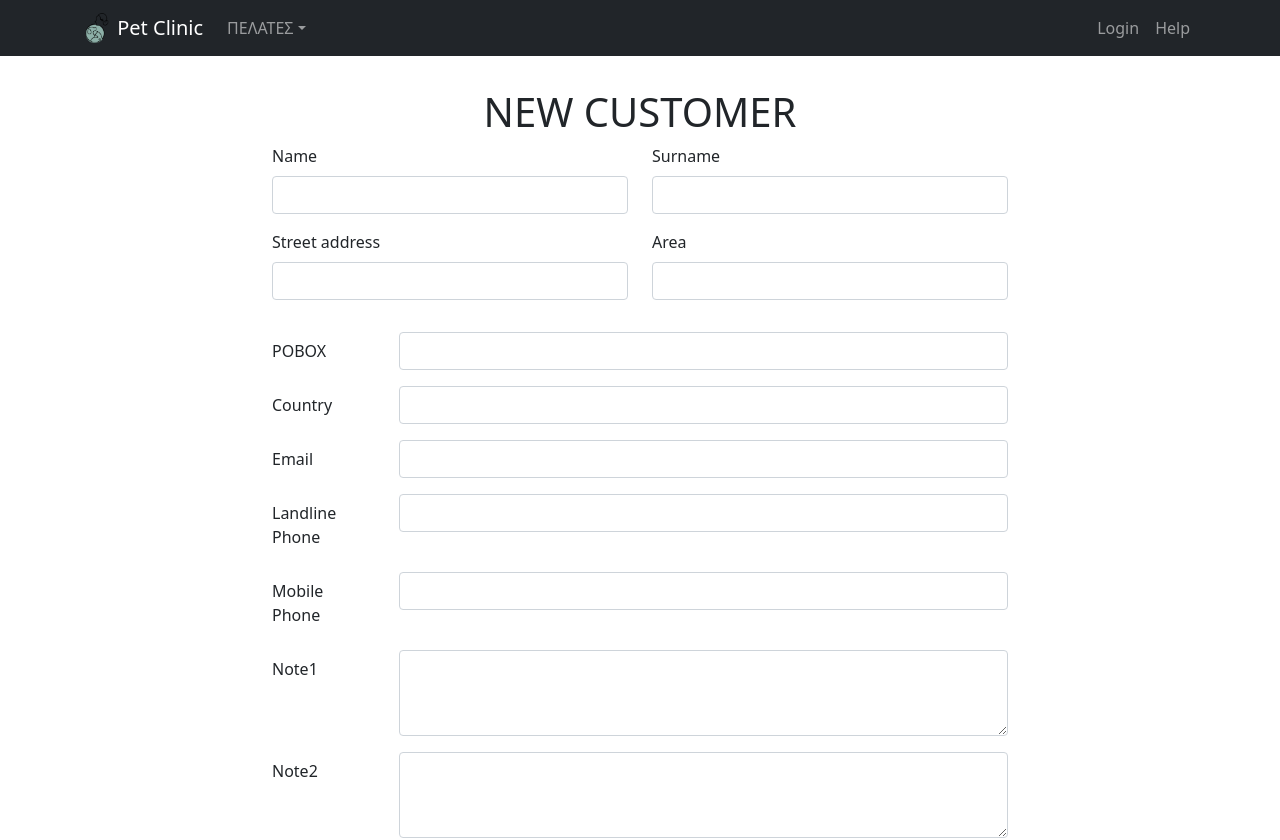
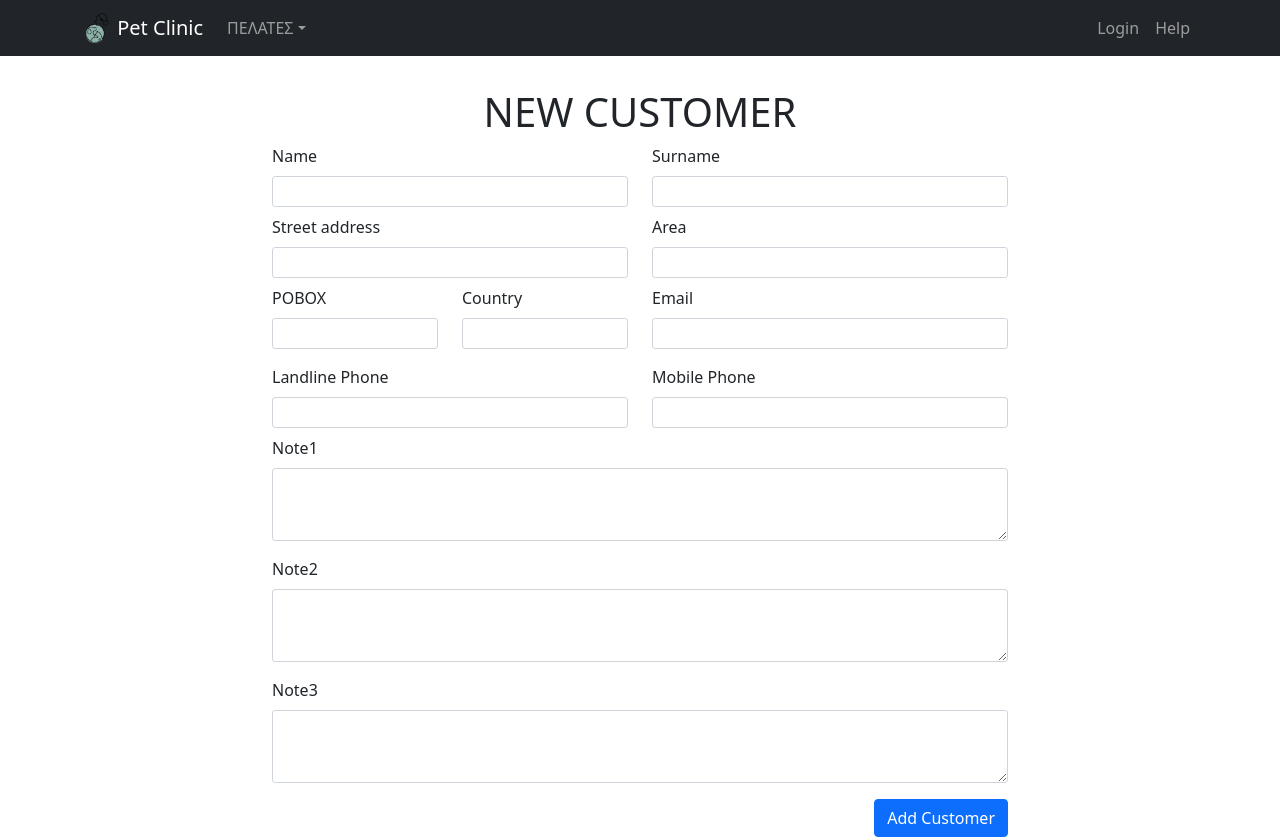
Before and after one commit to gmentzik/petclinic_frontend, a React (Create React App) app: page /customers/form/24 in a window 1280 px wide. Shown: the top 840 px of the page. Built offline with nearby package versions, Linux system fonts and the light colour scheme.

Commit message:
Form working

```diff
--- a/src/actions/customerActions.ts
+++ b/src/actions/customerActions.ts
@@ -104,3 +104,7 @@ const handlerError = (error: AxiosError, dispatcher: any) => {
     // return Promise.reject(message);
 
 }
+
+export const clearAllCustomerFormErrors = () => (dispatcher: any) => {
+    dispatcher({type: customerReducerActionTypes.CLEAR_FORM_ERRORS});
+}
--- a/src/page/customer/CustomerForm.tsx
+++ b/src/page/customer/CustomerForm.tsx
@@ -2,7 +2,7 @@ import React, { ChangeEvent, FormEvent, useEffect, useState } from "react"
 import { Button, Col, Form, Row } from "react-bootstrap"
 import { useDispatch, useSelector } from "react-redux";
 import { useParams, useSearchParams, useLocation } from "react-router-dom";
-import { updateCustomerAction } from "../../actions/customerActions";
+import { updateCustomerAction, clearAllCustomerFormErrors } from "../../actions/customerActions";
 import { Customer, CustomerDTO, emptyCustomerDTO } from "../../api/models";
 import { State } from "../../reducers";
 
@@ -74,6 +74,7 @@ const CustomerForm = () => {
     const handleSubmit = (event: FormEvent) => {
         event.preventDefault();
         console.log(newCustomer);
+        dispatcher(clearAllCustomerFormErrors());
         dispatcher(updateCustomerAction(newCustomer));
     }
 
@@ -90,109 +91,128 @@ const CustomerForm = () => {
                     <Col xs={2}></Col>
                     <Col xs={8}>
 
-                    <Row className="mb-3">
-                        <Form.Group as={Col} className="xs-4" controlId="formCustomerName">
+                        <Row className="mb-2">
+                            <Form.Group as={Col}  controlId="formCustomerName">
                                 <Form.Label>
                                     Name
                                 </Form.Label>
                                 <Col>
-                                <Form.Control type="text" name="name" onChange={handleChange} defaultValue={newCustomer.name} />
+                                    <Form.Control size="sm" type="text" name="name" onChange={handleChange} defaultValue={newCustomer.name} isInvalid={formerrors?.name} />
                                 </Col>
-                            {formerrors.name && <p className="text-danger">{formerrors.name}</p>}
+                                {formerrors?.name && <p className="text-danger small" style = {{marginBottom: 0}}>{formerrors?.name}</p>}
+                                <Form.Control.Feedback type="invalid">
+                                    Please enter your name
+                                </Form.Control.Feedback>
                             </Form.Group>
-                        <Form.Group as={Col} className="xs-4" controlId="formCustomerSurname">
+                            <Form.Group as={Col}  controlId="formCustomerSurname">
                                 <Form.Label>
                                     Surname
                                 </Form.Label>
                                 <Col>
-                                <Form.Control type="text" name="surname" onChange={handleChange} defaultValue={newCustomer.surname} />
+                                    <Form.Control size="sm" type="text" name="surname" onChange={handleChange} defaultValue={newCustomer.surname} isInvalid={formerrors?.surname} />
                                 </Col>
-                            {formerrors.surname && <p className="text-danger">{formerrors.surname}</p>}
+                                {formerrors?.surname && <p className="text-danger small"style = {{marginBottom: 0}} >{formerrors?.surname}</p>}
                             </Form.Group>
                         </Row>
-                    <Row className="mb-3">
-                        <Form.Group as={Col} className="mb-3" controlId="formCustomerAddress">
+                        <Row className="mb-2">
+                            <Form.Group as={Col}  controlId="formCustomerAddress">
                                 <Form.Label>
                                     Street address
                                 </Form.Label>
                                 <Col>
-                                <Form.Control type="text" name="address" onChange={handleChange} defaultValue={newCustomer.address} />
+                                    <Form.Control size="sm" type="text" name="address" onChange={handleChange} defaultValue={newCustomer.address} isInvalid={formerrors?.address} />
                                 </Col>
+                                {formerrors?.address && <p className="text-danger small" style = {{marginBottom: 0}}>{formerrors?.address}</p>}
                             </Form.Group>
 
-                        <Form.Group as={Col} className="mb-3" controlId="formCustomerArea">
+                            <Form.Group as={Col}  controlId="formCustomerArea">
                                 <Form.Label>
                                     Area
                                 </Form.Label>
                                 <Col>
-                                <Form.Control type="text" name="area" onChange={handleChange} defaultValue={newCustomer.area} />
+                                    <Form.Control size="sm" type="text" name="area" onChange={handleChange} defaultValue={newCustomer.area} isInvalid={formerrors?.area} />
                                 </Col>
+                                {formerrors?.area && <p className="text-danger small" style = {{marginBottom: 0}}>{formerrors?.area}</p>}
                             </Form.Group>
                         </Row>
-                        <Form.Group as={Row} className="mb-3" controlId="formCustomerPobox">
-                            <Form.Label column sm="2">
+
+                        <Row >
+                        <Form.Group as={Col} className="xs-3" controlId="formCustomerPobox">
+                            <Form.Label>
                                 POBOX
                             </Form.Label>
-                            <Col sm="10">
-                                <Form.Control type="text" name="pobox" onChange={handleChange} defaultValue={newCustomer.pobox} />
+                            <Col >
+                                <Form.Control size="sm" type="text" name="pobox" onChange={handleChange} defaultValue={newCustomer.pobox} isInvalid={formerrors?.pobox}/>
                             </Col>
+                            {formerrors?.pobox && <p className="text-danger small" style = {{marginBottom: 0}}>{formerrors?.pobox}</p>}
                         </Form.Group>
-
-                        <Form.Group as={Row} className="mb-3" controlId="formCustomerCountry">
-                            <Form.Label column sm="2">
+                        <Form.Group as={Col} className="xs-3" controlId="formCustomerCountry">
+                            <Form.Label >
                                 Country
                             </Form.Label>
-                            <Col sm="10">
-                                <Form.Control type="text" name="country" onChange={handleChange} defaultValue={newCustomer.country} />
+                            <Col >
+                                <Form.Control size="sm" type="text" name="country" onChange={handleChange} defaultValue={newCustomer.country} isInvalid={formerrors?.country}/>
                             </Col>
+                            {formerrors?.country && <p className="text-danger small" style = {{marginBottom: 0}}>{formerrors?.country}</p>}
                         </Form.Group>
-                        <Form.Group as={Row} className="mb-3" controlId="formCustomerEmail">
-                            <Form.Label column sm="2">
+                        <Form.Group as={Col} xs={6} className="mb-3" controlId="formCustomerEmail">
+                            <Form.Label >
                                 Email
                             </Form.Label>
-                            <Col sm="10">
-                                <Form.Control type="text" name="email" onChange={handleChange} defaultValue={newCustomer.email} />
+                            <Col>
+                                <Form.Control size="sm" type="text" name="email" onChange={handleChange} defaultValue={newCustomer.email} isInvalid={formerrors?.email}/>
                             </Col>
+                            {formerrors?.email && <p className="text-danger small" style = {{marginBottom: 0}}>{formerrors?.email}</p>}
                         </Form.Group>
-                        <Form.Group as={Row} className="mb-3" controlId="formCustomerPhone">
-                            <Form.Label column sm="2">
+                        </Row>
+
+                        <Row className="mb-2">
+                        <Form.Group as={Col} controlId="formCustomerPhone">
+                            <Form.Label >
                                 Landline Phone
                             </Form.Label>
-                            <Col sm="10">
-                                <Form.Control type="text" name="phone" onChange={handleChange} defaultValue={newCustomer.phone} />
+                            <Col >
+                                <Form.Control size="sm" type="text" name="phone" onChange={handleChange} defaultValue={newCustomer.phone} isInvalid={formerrors?.phone}/>
                             </Col>
+                            {formerrors?.phone && <p className="text-danger small" style = {{marginBottom: 0}}>{formerrors?.phone}</p>}
                         </Form.Group>
-                        <Form.Group as={Row} className="mb-3" controlId="formCustomerMobile">
-                            <Form.Label column sm="2">
+                        <Form.Group as={Col} controlId="formCustomerMobile">
+                            <Form.Label >
                                 Mobile Phone
                             </Form.Label>
-                            <Col sm="10">
-                                <Form.Control type="text" name="mobilephone" onChange={handleChange} defaultValue={newCustomer.mobilephone} />
+                            <Col >
+                                <Form.Control size="sm" type="text" name="mobilephone" onChange={handleChange} defaultValue={newCustomer.mobilephone}  isInvalid={formerrors?.mobilephone}/>
                             </Col>
+                            {formerrors?.mobilephone && <p className="text-danger small" style = {{marginBottom: 0}}>{formerrors?.mobilephone}</p>}
                         </Form.Group>
+                        </Row>
+
                         <Form.Group as={Row} className="mb-3" controlId="formCustomerNote1">
-                            <Form.Label column sm="2">
+                            <Form.Label >
                                 Note1
                             </Form.Label>
-                            <Col sm="10">
-                                <Form.Control as="textarea" rows={3} name="note1" onChange={handleChange} defaultValue={newCustomer.note1} />
+                            <Col >
+                                <Form.Control size="sm" as="textarea" rows={3} name="note1" onChange={handleChange} defaultValue={newCustomer.note1} isInvalid={formerrors?.note1}/>
                             </Col>
+                            {formerrors?.note1 && <p className="text-danger small" style = {{marginBottom: 0}}>{formerrors?.note1}</p>}
                         </Form.Group>
                         <Form.Group as={Row} className="mb-3" controlId="formCustomerNote2">
-                            <Form.Label column sm="2">
+                            <Form.Label >
                                 Note2
                             </Form.Label>
-                            <Col sm="10">
-                                <Form.Control as="textarea" rows={3} name="note2" onChange={handleChange} defaultValue={newCustomer.note2} />
+                            <Col >
+                                <Form.Control size="sm" as="textarea" rows={3} name="note2" onChange={handleChange} defaultValue={newCustomer.note2} isInvalid={formerrors?.note2}/>
                             </Col>
+                            {formerrors?.note2 && <p className="text-danger small" style = {{marginBottom: 0}}>{formerrors?.note2}</p>}
                         </Form.Group>
                         <Form.Group as={Row} className="mb-3" controlId="formCustomerNote3">
-                            <Form.Label column sm="2">
+                            <Form.Label >
                                 Note3
                             </Form.Label>
-                            <Col sm="10">
-                                <Form.Control as="textarea" rows={3} name="note3" onChange={handleChange} defaultValue={newCustomer.note3} />
+                            <Col >
+                                <Form.Control size="sm" as="textarea" rows={3} name="note3" onChange={handleChange} defaultValue={newCustomer.note3} isInvalid={formerrors?.note3}/>
                             </Col>
+                            {formerrors?.note3 && <p className="text-danger small" style = {{marginBottom: 0}}>{formerrors?.note3}</p>}
                         </Form.Group>
                     </Col>
                     <Col xs={2}></Col>
```
Lines whose indentation alone changed are shown as unchanged.
